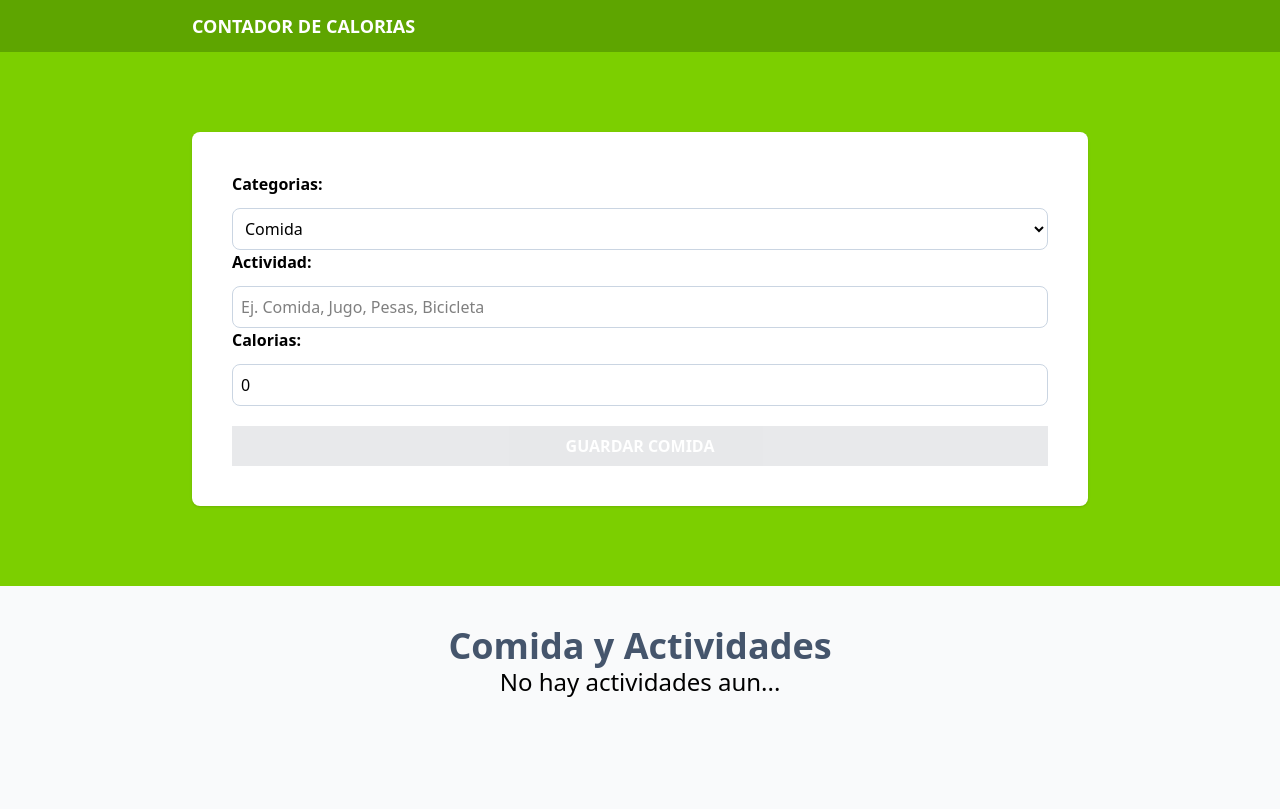
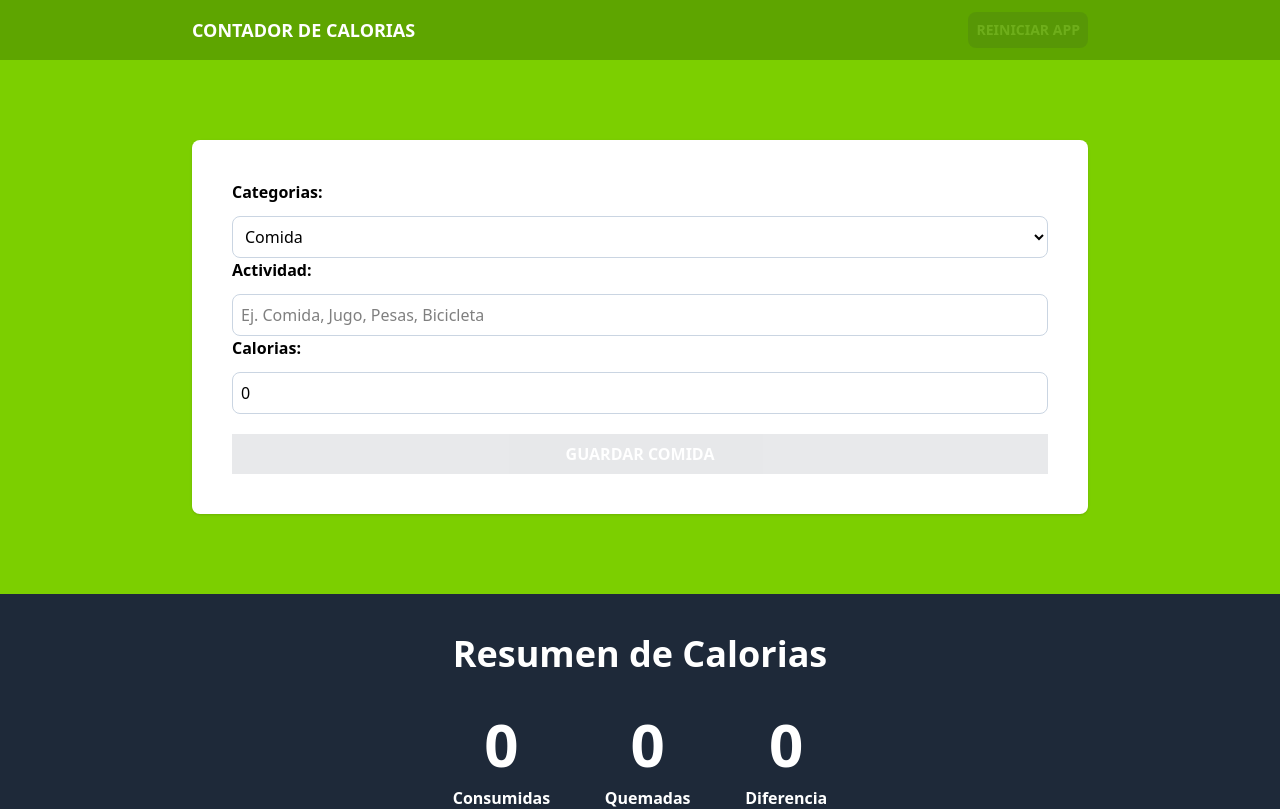
Before and after one commit to danielaRen21/Colories-Tacker, a React (Vite) app: page / in a window 1280 px wide. Shown: the top 809 px of the page. Built offline with nearby package versions, Linux system fonts and the light colour scheme.

Commit message:
Muestra las calorias consumidas, calorias quemadas y calorias netas

```diff
--- a/src/App.tsx
+++ b/src/App.tsx
@@ -1,23 +1,32 @@
 /** @format */
 
-import { useEffect, useReducer } from "react";
+import { useEffect, useMemo, useReducer } from "react";
 import Form from "./components/Form";
 import { activityReducer, initialState } from "./reducers/activity-reducer";
 import ActivityList from "./components/ActivityList";
+import CalorieTracker from "./components/CalorieTracker";
 
 function App() {
   const [state, dispatch] = useReducer(activityReducer, initialState);
   useEffect(() => {
     localStorage.setItem("activities", JSON.stringify(state.activities));
   }, [state.activities]);
-
+  const CanRestartApp = () =>
+    useMemo(() => state.activities.length > 0, [state.activities]);
   return (
     <>
       <header className='bg-lime-600 py-3'>
-        <div className='max-w-4xl mx-auto flex justify-between'>
+        <div className='max-w-4xl mx-auto flex justify-between items-center'>
           <h1 className='text-center text-lg font-bold text-white uppercase '>
             Contador de calorias
           </h1>
+          <button
+            className='bg-gray-800 hover:bg-gray-900 p-2 font-bold uppercase text-white cursor-pointer rounded-lg text-sm disabled:opacity-10'
+            disabled={!CanRestartApp()}
+            onClick={() => dispatch({ type: "restart-aplication" })}
+          >
+            Reiniciar app
+          </button>
         </div>
       </header>
       <section className='bg-lime-500 py-20 px-5'>
@@ -26,6 +35,11 @@
             dispatch={dispatch}
             state={state}
           />
+        </div>
+      </section>
+      <section className='bg-gray-800 py-10 flex'>
+        <div className='max-w4xl mx-auto'>
+          <CalorieTracker activities={state.activities} />
         </div>
       </section>
       <section className='p-10 mx-auto max-w-4xl'>
--- a/src/components/ActivityList.tsx
+++ b/src/components/ActivityList.tsx
@@ -36,7 +36,7 @@
         activities.map((activity) => (
           <div
             key={activity.id}
-            className='px-5 py-10 bg-white mt-5 flex justify-between'
+            className='px-5 py-10 bg-white mt-5 flex justify-between shadow'
           >
             <div className='space-y-2 relative'>
               <p
--- /dev/null
+++ b/src/components/CalorieDisplay.tsx
@@ -0,0 +1,19 @@
+/** @format */
+
+type CalorieDisplayProps = {
+  calories: number;
+  text: string;
+};
+export default function CalorieDisplay({
+  calories,
+  text,
+}: CalorieDisplayProps) {
+  return (
+    <div>
+      <p className='text-white font-bold rounded-full grid grid-cols-1 gap-3 text-center'>
+        <span className='font-black text-6xl text-orange'>{calories}</span>
+        {text}
+      </p>
+    </div>
+  );
+}
--- /dev/null
+++ b/src/components/CalorieTracker.tsx
@@ -0,0 +1,57 @@
+/** @format */
+
+import React, { useMemo } from "react";
+import type { Activity } from "../types";
+import CalorieDisplay from "./CalorieDisplay";
+type CalorieTrackerProps = {
+  activities: Activity[];
+};
+export default function CalorieTracker({ activities }: CalorieTrackerProps) {
+  //Contadores
+  const caloriesConsumed = useMemo(
+    () =>
+      activities.reduce(
+        (total, activity) =>
+          activity.category === 2 ? total + activity.calories : total,
+        0
+      ),
+    [activities]
+  );
+  const caloriesBurned = useMemo(
+    () =>
+      activities.reduce(
+        (total, activity) =>
+          activity.category === 1
+            ? total + activity.calories
+            : total - activity.calories,
+        0
+      ),
+    [activities]
+  );
+  const netCalories = useMemo(
+    () => caloriesConsumed - caloriesBurned,
+    [activities]
+  );
+
+  return (
+    <>
+      <h2 className='text-4xl font-black text-white text-center'>
+        Resumen de Calorias
+      </h2>
+      <div className='flex flex-col items-center md:flex-row md:justify-between gap-10 mt-10'>
+        <CalorieDisplay
+          calories={caloriesConsumed}
+          text='Consumidas'
+        />
+        <CalorieDisplay
+          calories={caloriesBurned}
+          text='Quemadas'
+        />
+        <CalorieDisplay
+          calories={netCalories}
+          text='Diferencia'
+        />
+      </div>
+    </>
+  );
+}
--- a/src/reducers/activity-reducer.ts
+++ b/src/reducers/activity-reducer.ts
@@ -20,6 +20,9 @@
       payload: {
         id: Activity["id"];
       };
+    }
+  | {
+      type: "restart-aplication";
     };
 export type ActivityState = {
   activities: Activity[];
@@ -66,5 +69,11 @@
       ),
     };
   }
+  if (action.type === "restart-aplication") {
+    return {
+      activities: [],
+      activeId: "",
+    };
+  }
   return state;
 };
```
